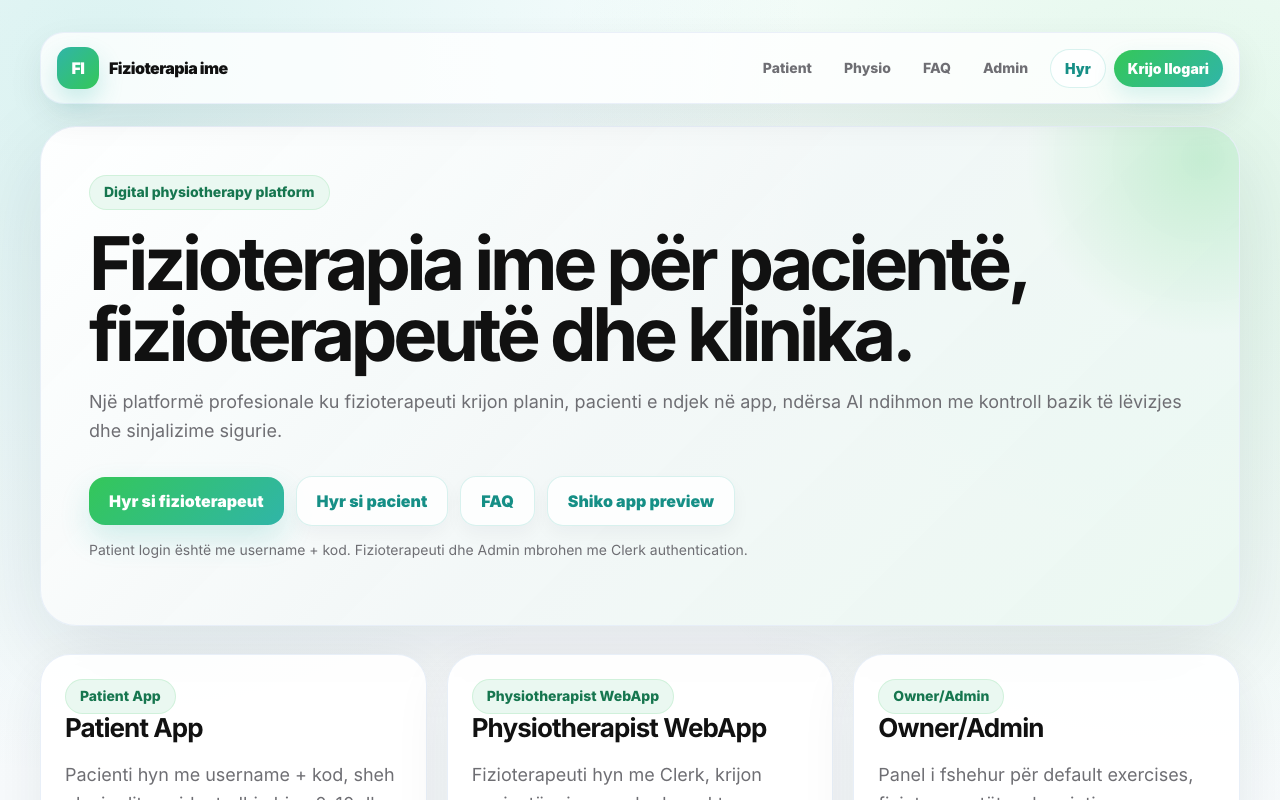
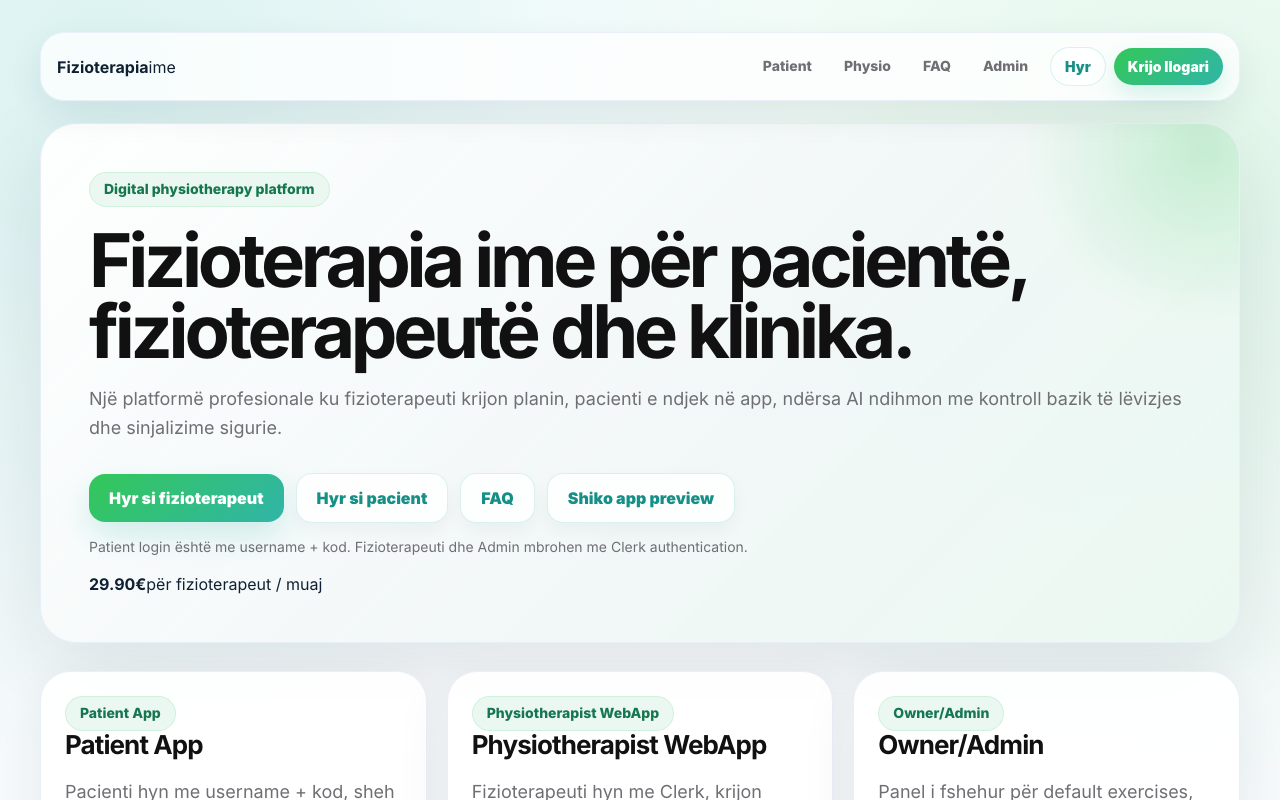
Before and after one commit to diellzarabushaj-source/FIZIOTERAPIA-IME, a Next.js app: page / in a window 1280 px wide. Shown: the top 800 px of the page. Built offline with nearby package versions, Linux system fonts and the light colour scheme; no server answers.

Commit message:
Use new brand mark on homepage

```diff
--- a/app/page.tsx
+++ b/app/page.tsx
@@ -1,4 +1,5 @@
 import { AuthControls } from "@/components/AuthControls";
+import { BrandMark } from "@/components/BrandMark";
 
 const portals = [
   {
@@ -41,10 +42,7 @@ export default function HomePage() {
   return (
     <main className="page">
       <nav className="top-nav">
-        <a className="brand-link" href="/">
-          <span className="brand-logo">FI</span>
-          <span>Fizioterapia ime</span>
-        </a>
+        <BrandMark />
         <div className="nav-actions">
           <a href="/patient-portal">Patient</a>
           <a href="/physiotherapist-portal">Physio</a>
@@ -54,7 +52,8 @@ export default function HomePage() {
         </div>
       </nav>
 
-      <section className="hero">
+      <section className="hero hero-brand">
+        <div>
           <span className="badge">Digital physiotherapy platform</span>
           <h1>Fizioterapia ime për pacientë, fizioterapeutë dhe klinika.</h1>
           <p>
@@ -70,6 +69,12 @@ export default function HomePage() {
           <p style={{ fontSize: 14 }}>
             Patient login është me username + kod. Fizioterapeuti dhe Admin mbrohen me Clerk authentication.
           </p>
+        </div>
+        <div className="hero-brand-card" aria-hidden="true">
+          <BrandMark compact />
+          <strong>29.90€</strong>
+          <span>për fizioterapeut / muaj</span>
+        </div>
       </section>
 
       <section className="grid">
```
Lines whose indentation alone changed are shown as unchanged.
